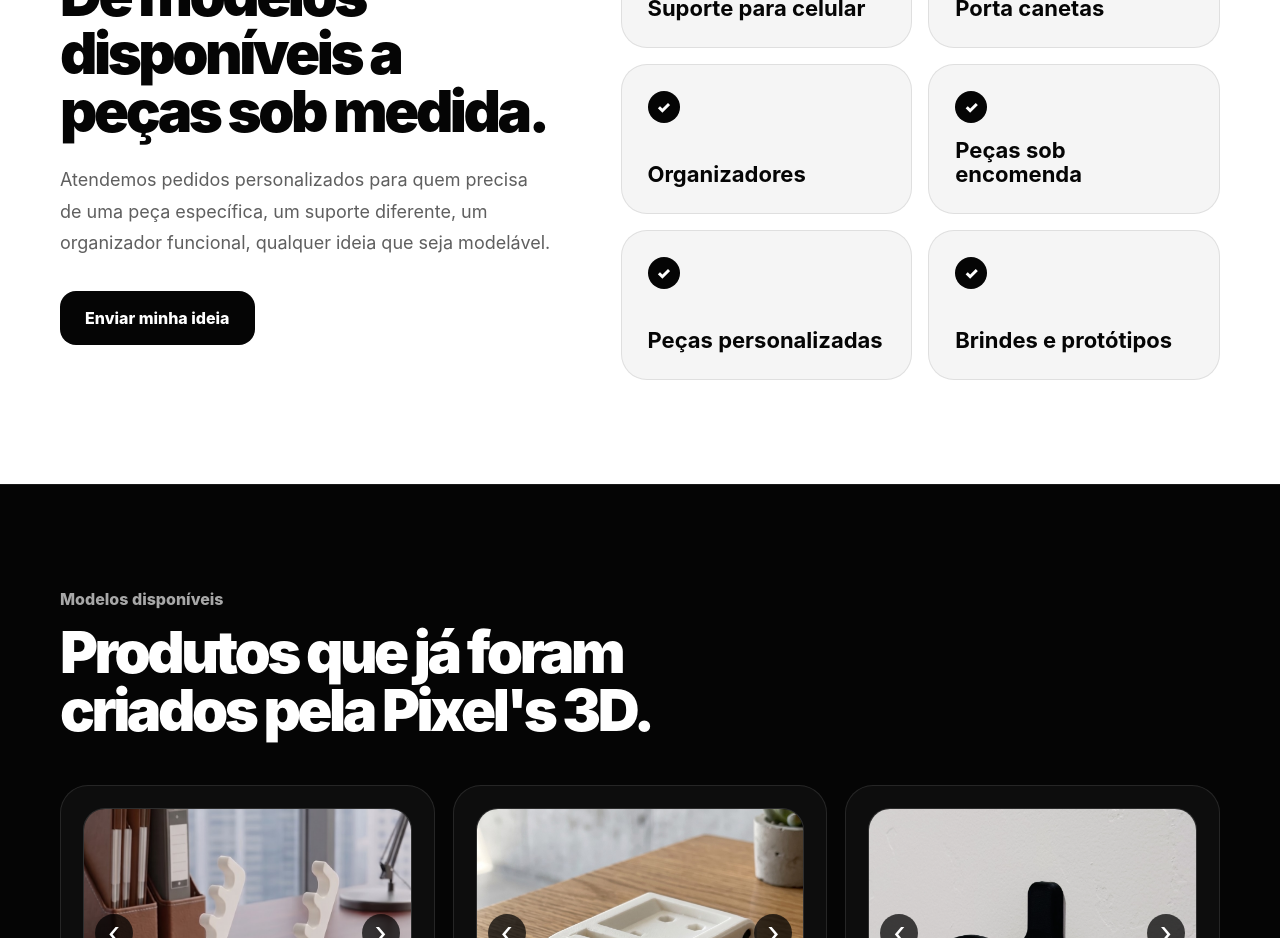
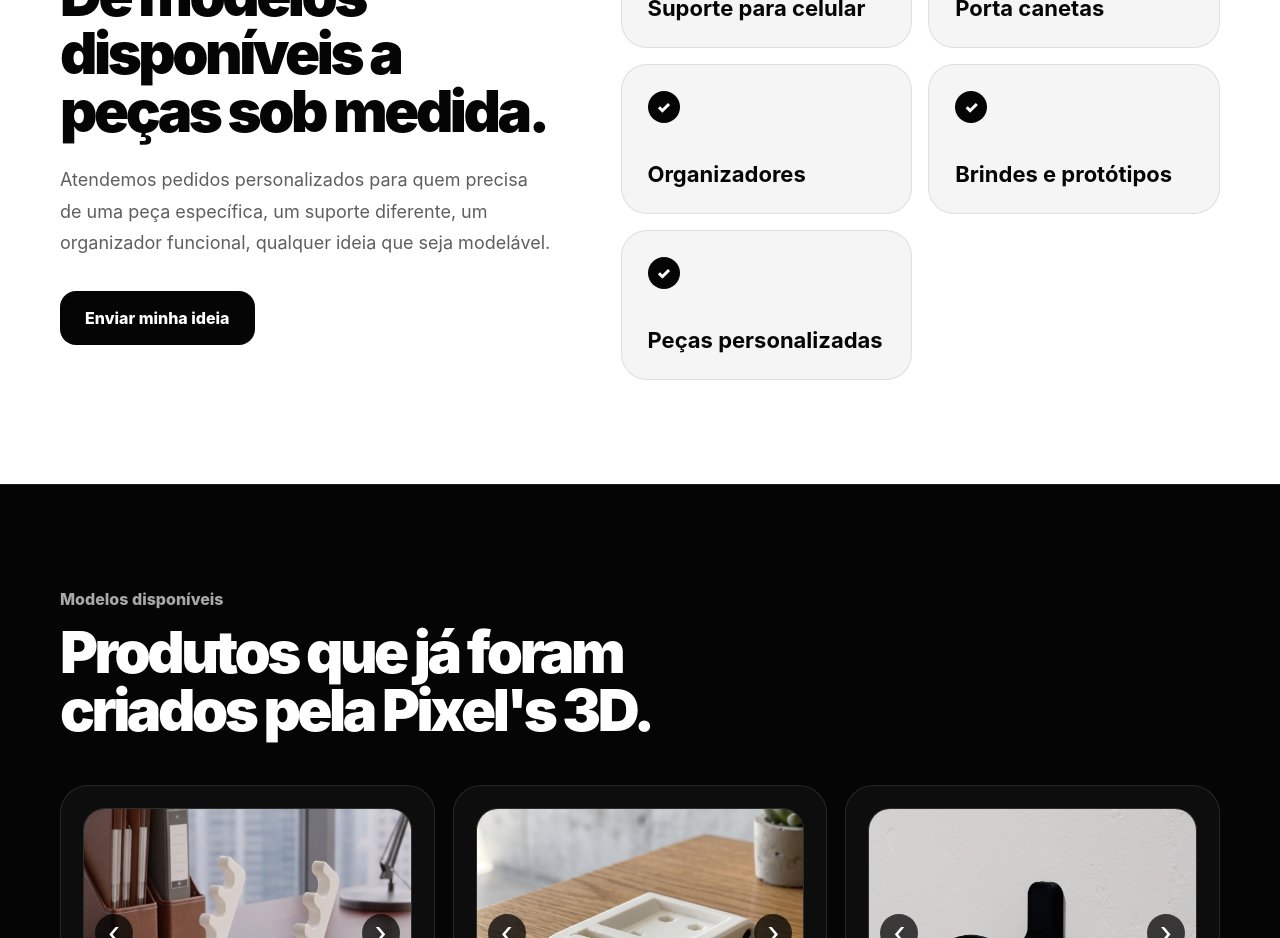
Before and after one commit to thairancorrea4-lab/pixels-3d-site, a React (Vite) app: page / in a window 1280 px wide. Shown: the part 1800-2738 px from the top of the page. Built offline with nearby package versions, Linux system fonts and the light colour scheme.

Commit message:
Update App.jsx

```diff
--- a/src/App.jsx
+++ b/src/App.jsx
@@ -9,9 +9,8 @@ const produtos = [
   'Suporte para celular',
   'Porta canetas',
   'Organizadores',
-  'Peças sob encomenda',
+  'Brindes e protótipos',
   'Peças personalizadas',
-  'Brindes e protótipos',
 ];
 
 const produtosCriados = [
```
